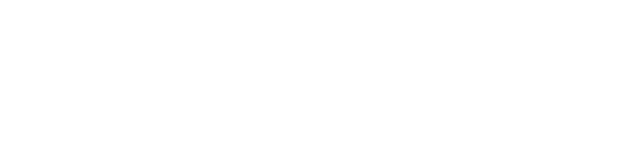
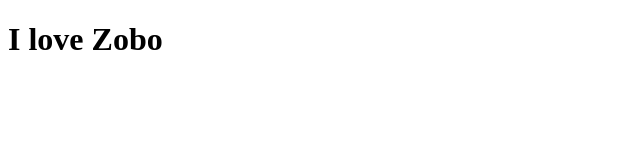
Before and after one commit to ainas247/apexgroup, a plain HTML site: page index.html in a window 1280 px wide. Shown: the whole page, without its empty margins (0-640 px from the left). Drawn offline with Linux system fonts and the light colour scheme.

Commit message:
Update index.html

```diff
--- a/index.html
+++ b/index.html
@@ -7,6 +7,6 @@
     <link rel="stylesheet" href="css/style.css">
 </head>
 <body>
-
+    <h1>I love Zobo</h1>
 </body>
 </html>
```
